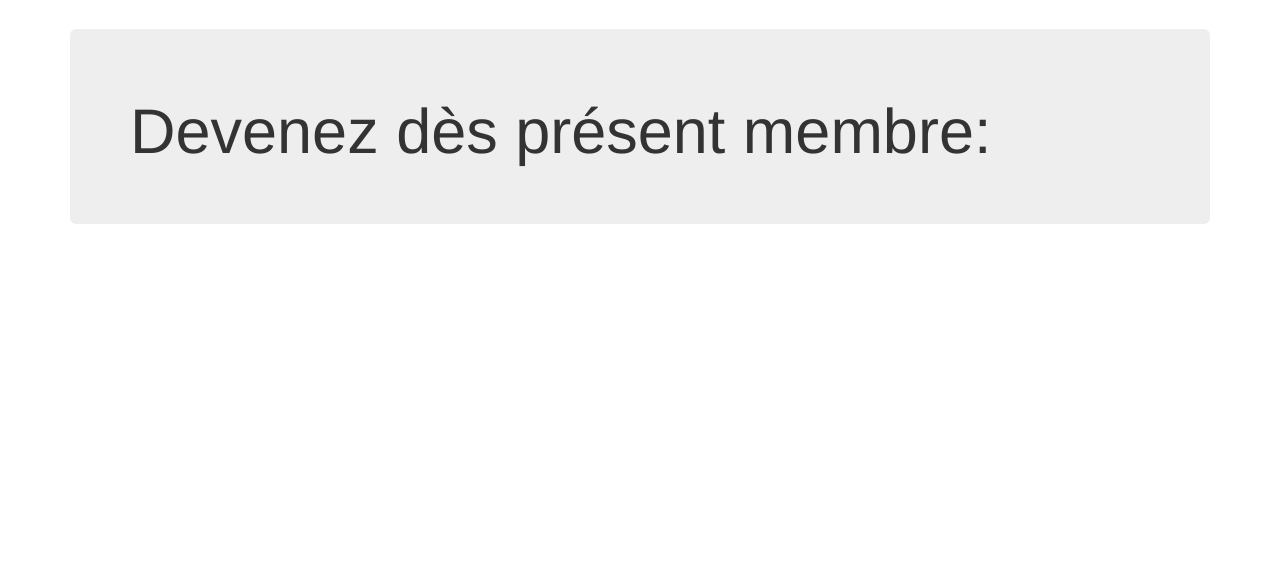
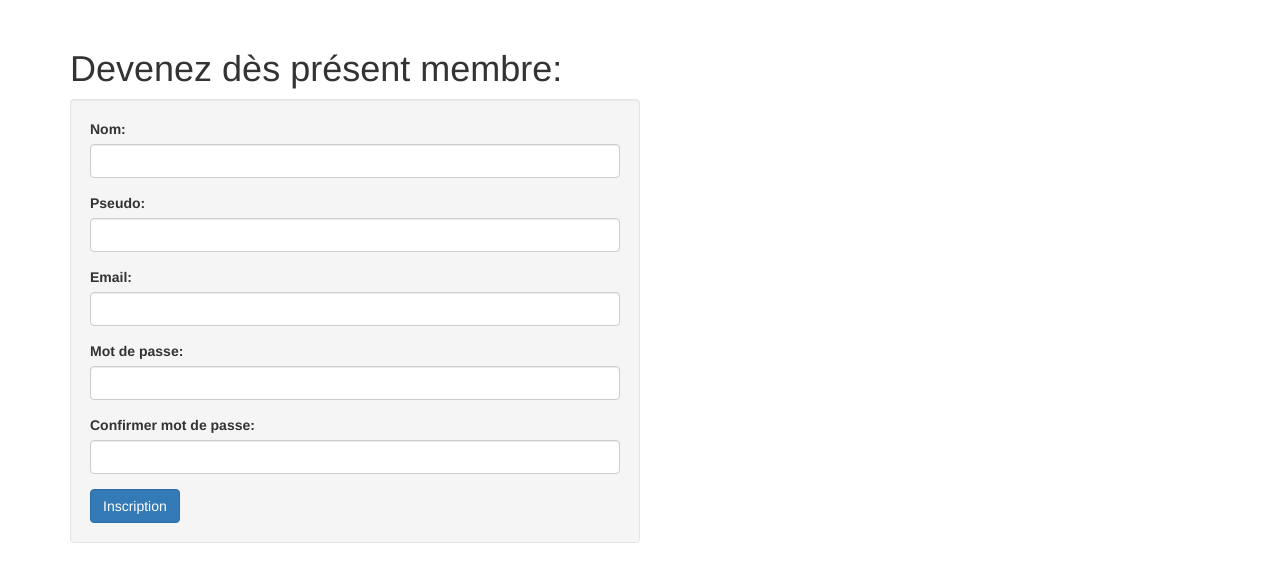
Before and after one commit to kahoulimouadh/socialNetwork, a PHP site: page /register in a window 1280 px wide. Shown: the part 51-633 px from the top of the page. Run offline with PHP 8.4, Linux system fonts and the light colour scheme; some libraries are stand-ins or nearby versions.

Commit message:
static form of register static form of register

```diff
--- a/views/register.view.php
+++ b/views/register.view.php
@@ -5,13 +5,35 @@
 
 <div id="main-content">
     <div class="container">
-        <div class="jumbotron">
-            <h1>Devenez dès présent membre:</h1>
-
-            <form action="" method="post">
-
-            </form>
-        </div>
+        <h1>Devenez dès présent membre:</h1>
+        <form action="" method="post" class="well col-md-6" >
+            <!-- Name field -->
+            <div class="form-group">
+                <label class="control-label" for="name">Nom:</label>
+                <input type="text" class="form-control" id="name" name="name" required="required">
+            </div>
+            <!-- Pseudo field -->
+            <div class="form-group">
+                <label class="control-label" for="pseudo">Pseudo:</label>
+                <input type="text" class="form-control" id="pseudo" name="pseudo" required="required">
+            </div>
+            <!-- Email field -->
+            <div class="form-group">
+                <label class="control-label" for="email">Email:</label>
+                <input type="email" class="form-control" id="email" name="email" required="required">
+            </div>
+            <!-- Password field -->
+            <div class="form-group">
+                <label class="control-label" for="password">Mot de passe:</label>
+                <input type="password" class="form-control" id="password" name="password" required="required">
+            </div>
+            <!-- Password confirmation field -->
+            <div class="form-group">
+                <label class="control-label" for="password_confirm">Confirmer mot de passe:</label>
+                <input type="password" class="form-control" id="password_confirm" name="password_confirm" required="required">
+            </div>
+            <input type="submit" class="btn btn-primary" value="Inscription" name="register">
+        </form>
     </div><!-- /.container -->
 </div>
 
```
